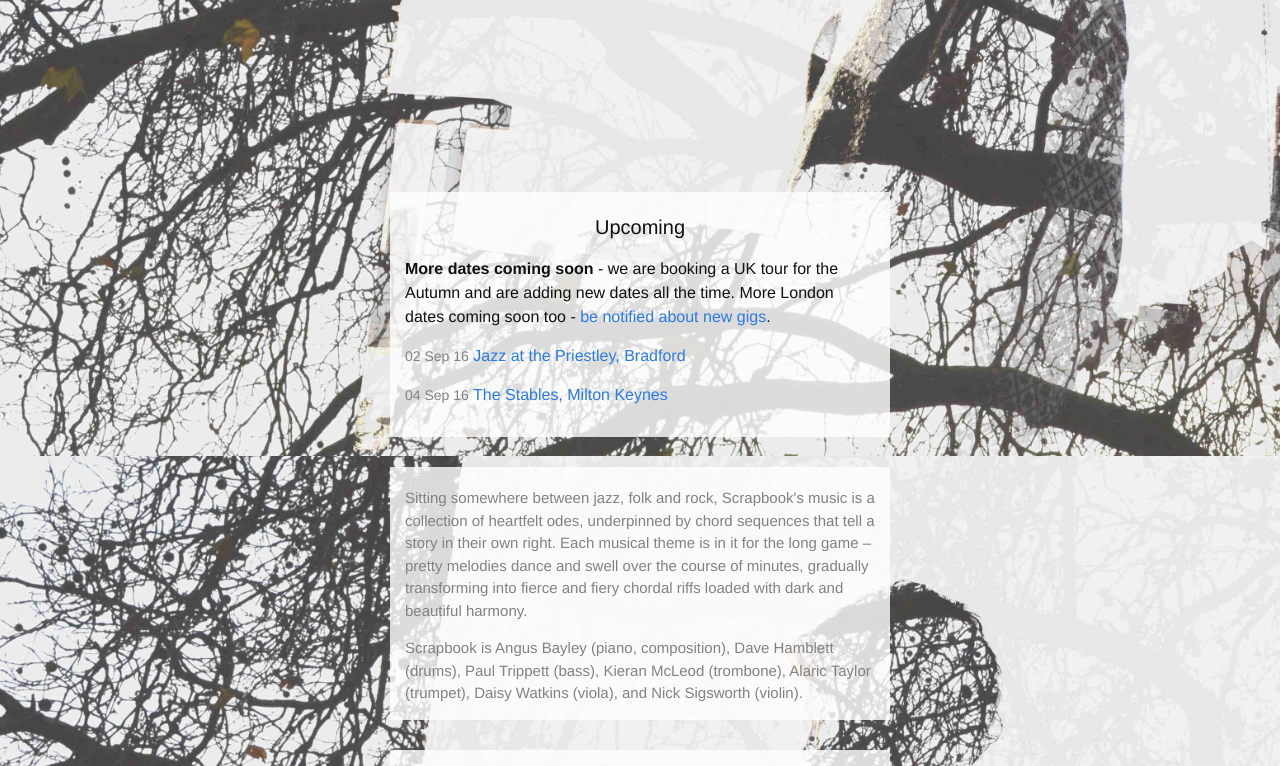
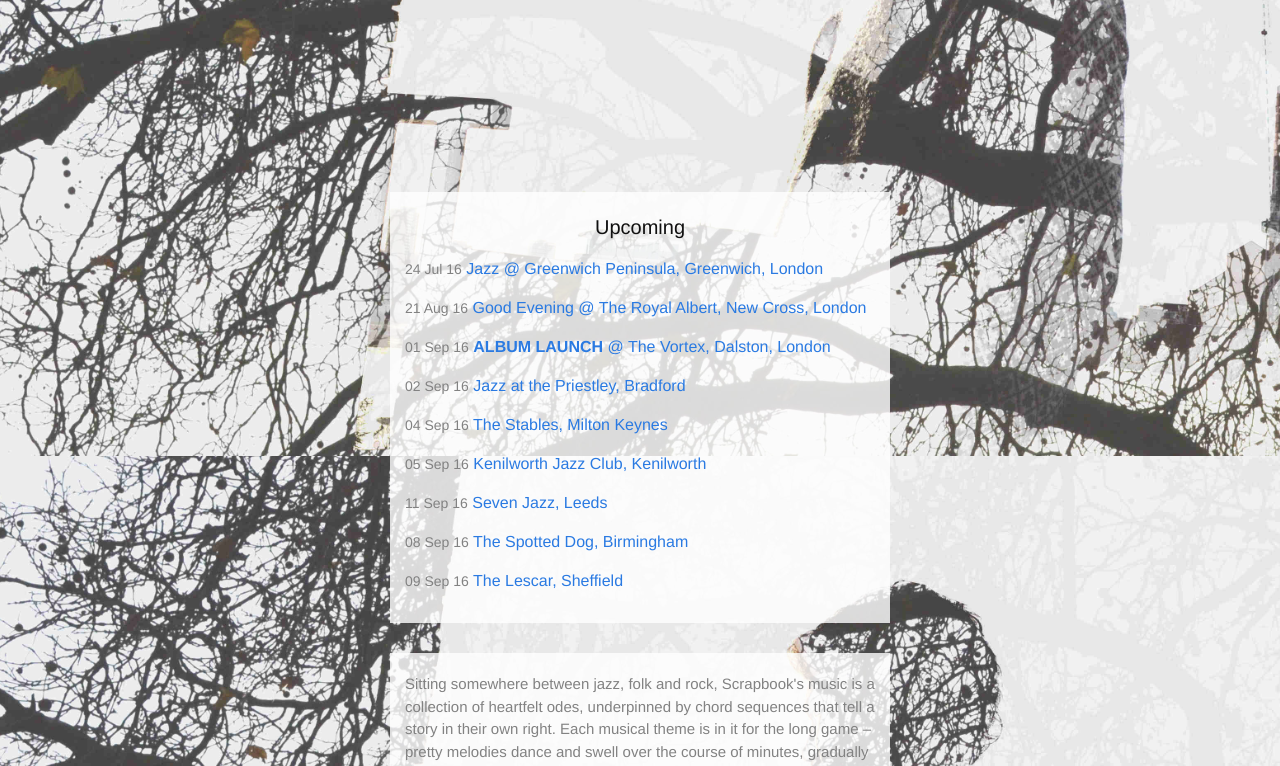
Before and after one commit to angusbayley/scrapbook-site, a Jekyll site: the page built from index.html, in a window 1280 px wide and 900 px high, scrolled down 444 px, cut to the strip 0-766 px from the top of the window. Built offline with Jekyll 4.4.1, drawn with Linux system fonts in a browser that asks for light colours; comment, search, counter and statistics services are not loaded.

Commit message:
add summer dates and remaining tour dates

```diff
--- a/index.html
+++ b/index.html
@@ -7,12 +7,16 @@ layout: homepage
   <div class="wrapper">
     <div class="home">
       <h1 class="page-heading">Upcoming</h1>
-
-      <p><strong>More dates coming soon</strong> - we are booking a UK tour for the Autumn and are adding new dates all the time. More London dates coming soon too - <a href="#mc_embed_signup">be notified about new gigs</a>.</p>
-
       <ul class="post-list">
+        <li><span class="post-meta">24 Jul 16</span> <a>Jazz @ Greenwich Peninsula, Greenwich, London</a></li>
+        <li><span class="post-meta">21 Aug 16</span> <a>Good Evening @ The Royal Albert, New Cross, London</a></li>
+        <li><span class="post-meta">01 Sep 16</span> <a><strong>ALBUM LAUNCH</strong> @ The Vortex, Dalston, London</a></li>
         <li><span class="post-meta">02 Sep 16</span> <a>Jazz at the Priestley, Bradford</a></li>
         <li><span class="post-meta">04 Sep 16</span> <a>The Stables, Milton Keynes</a></li>
+        <li><span class="post-meta">05 Sep 16</span> <a>Kenilworth Jazz Club, Kenilworth</a></li>
+        <li><span class="post-meta">11 Sep 16</span> <a>Seven Jazz, Leeds</a></li>
+        <li><span class="post-meta">08 Sep 16</span> <a>The Spotted Dog, Birmingham</a></li>
+        <li><span class="post-meta">09 Sep 16</span> <a>The Lescar, Sheffield</a></li>
       </ul>
     </div>
   </div>
```
